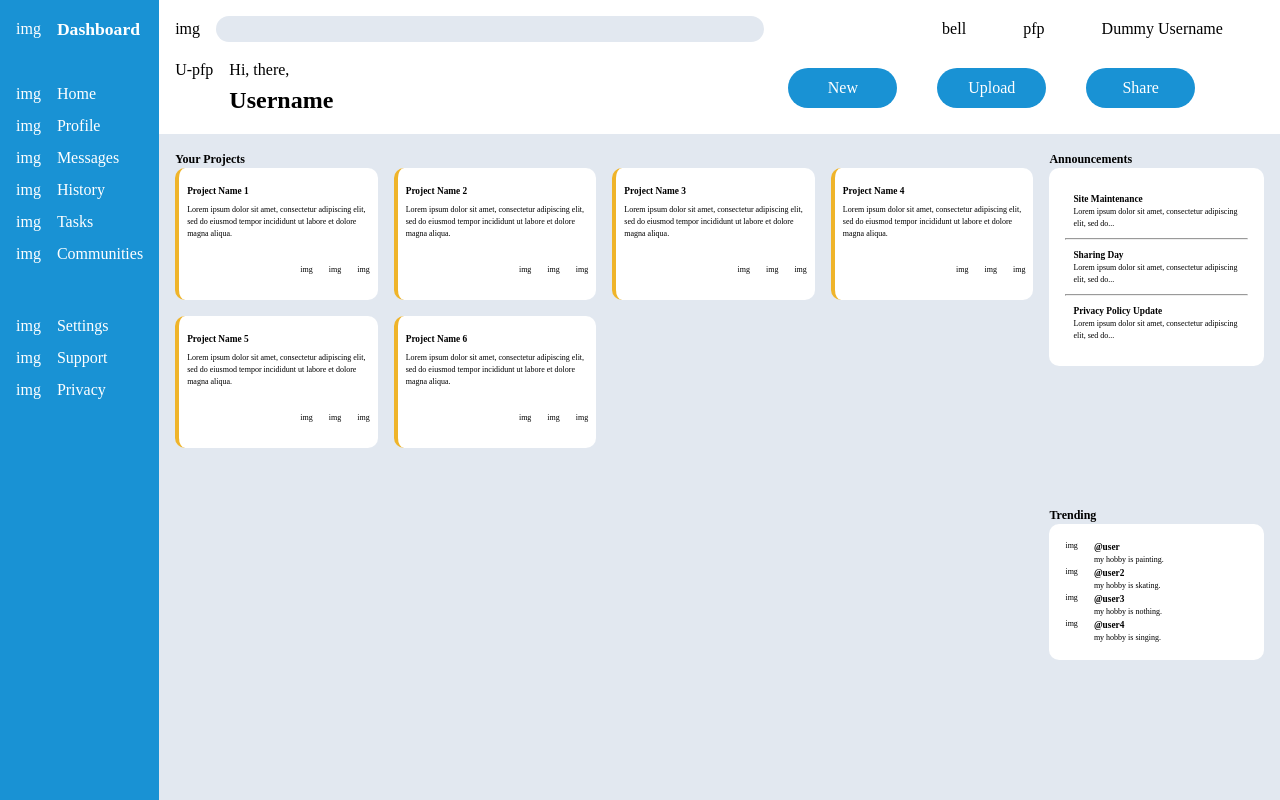
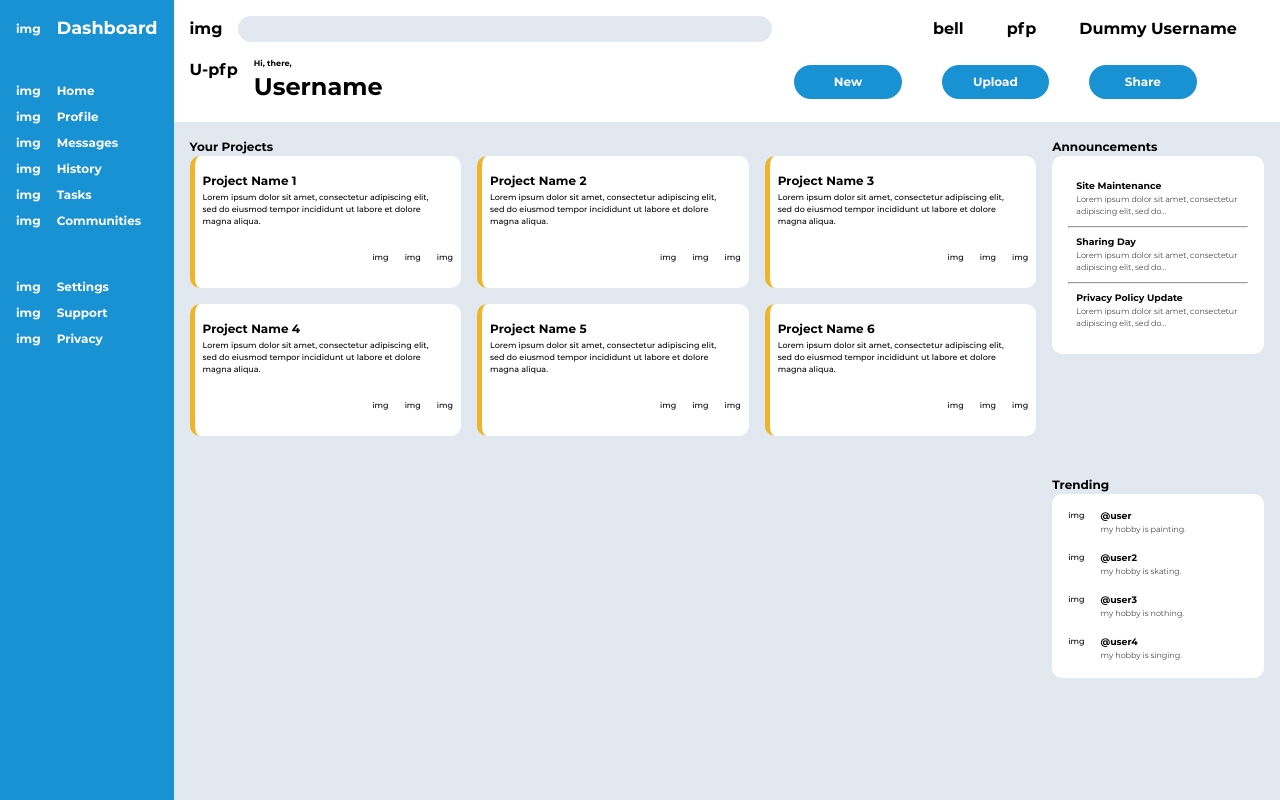
Before and after one commit to XAJX179/admin_dashboard, a plain HTML site: page index.html in a window 1280 px wide. Drawn offline with Linux system fonts and the light colour scheme.

Commit message:
feat(style): fix fonts and adjustments

```diff
--- a/style.css
+++ b/style.css
@@ -61,6 +61,26 @@ h6 {
 }
 
 /* css reset ends here */
+@font-face {
+  font-family: "Montserrat";
+  src:
+    url("./font/montserrat-medium-webfont.woff2") format("woff2"),
+    url("./font/montserrat-medium-webfont.woff") format("woff");
+}
+
+@font-face {
+  font-family: "Montserrat-Thin";
+  src:
+    url("./font/montserrat-light-webfont.woff2") format("woff2"),
+    url("./font/montserrat-light-webfont.woff") format("woff");
+}
+
+@font-face {
+  font-family: "Monserrat-Bold";
+  src:
+    url("./font/montserrat-bold-webfont.woff2") format("woff2"),
+    url("./font/montserrat-bold-webfont.woff") format("woff");
+}
 
 :root {
   --padding-normal: 1rem;
@@ -74,7 +94,13 @@ h6 {
   --blue: #1992d4;
   --grey: #e2e8f0;
 
-  --small-font: 0.5rem;
+  --normal-font: "Montserrat";
+  --small-font: "Montserrat-Thin";
+  --large-font: "Monserrat-Bold";
+  --small-font-size: 0.5rem;
+  --smaller-font-size: 0.75rem;
+  --normal-font-size: 1rem;
+  --larger-font-size: 1.25rem;
 }
 
 body {
@@ -82,6 +108,7 @@ body {
   display: grid;
   grid-template-columns: minmax(min-content, max-content) minmax(min-content, 3.8fr);
   grid-template-rows: min-content minmax(max-content, 6fr);
+  font-family: var(--normal-font);
 }
 
 .sidebar {
@@ -89,6 +116,7 @@ body {
   padding: var(--padding-normal);
   background-color: var(--blue);
   color: #fff;
+  font-family: var(--large-font);
 }
 
 .navigation {
@@ -113,6 +141,7 @@ li {
   gap: var(--gap-small);
   align-items: center;
   justify-content: start;
+  font-size: var(--smaller-font-size);
 }
 
 .logo-text {
@@ -120,6 +149,7 @@ li {
 }
 
 .page-header {
+  font-family: "Monserrat-Bold";
   padding: var(--padding-normal);
 }
 
@@ -146,6 +176,7 @@ search input {
   background-color: var(--grey);
   border: 0;
   border-radius: var(--button-radius);
+  padding-left: var(--padding-small);
 }
 
 .user-buttons {
@@ -166,6 +197,10 @@ search input {
   grid-row: span 2;
 }
 
+.page-header .about-user .initial-text {
+  font-size: var(--small-font-size);
+}
+
 .post-buttons {
   display: grid;
   grid-template-columns: repeat(3, var(--post-buttons-width));
@@ -179,11 +214,13 @@ search input {
   color: #fff;
   border: 0;
   border-radius: var(--button-radius);
-  padding: var(--padding-small);
+  min-width: min-content;
+  padding: var(--padding-small) var(--padding-normal);
+  font-size: var(--smaller-font-size);
 }
 
 main {
-  font-size: var(--small-font);
+  font-size: var(--small-font-size);
   background-color: var(--grey);
   display: grid;
   grid-template-columns: minmax(min-content, 4fr) minmax(min-content, 1fr);
@@ -219,6 +256,13 @@ main {
   justify-content: end;
 }
 
+.projects h2,
+.projects h3 {
+  font-family: "Monserrat-Bold";
+  font-size: var(--smaller-font-size);
+}
+
+
 .announcement-container {
   background-color: #fff;
   display: grid;
@@ -230,11 +274,17 @@ main {
   padding: var(--padding-small);
 }
 
+.announcements h2,
+.announcements h3 {
+  font-family: "Monserrat-Bold";
+}
+
 .trending-container {
   background-color: #fff;
   display: grid;
   padding: var(--padding-normal);
   border-radius: var(--card-radius);
+  gap: var(--gap-small);
 }
 
 .trending-card {
@@ -246,3 +296,15 @@ main {
 .trending-card .icon-img {
   grid-row: span 2;
 }
+
+.trending h2,
+.trending h3 {
+  font-family: "Monserrat-Bold";
+}
+
+
+.announcement,
+.trending .about-user {
+  font-family: "Montserrat-Thin";
+  font-size: var(--small-font-size);
+}
```
Also changed, not shown: font/montserrat-bold-webfont.woff (added), font/montserrat-bold-webfont.woff2 (added), font/montserrat-light-webfont.woff (added), font/montserrat-light-webfont.woff2 (added), font/montserrat-medium-webfont.woff (added), font/montserrat-medium-webfont.woff2 (added).
